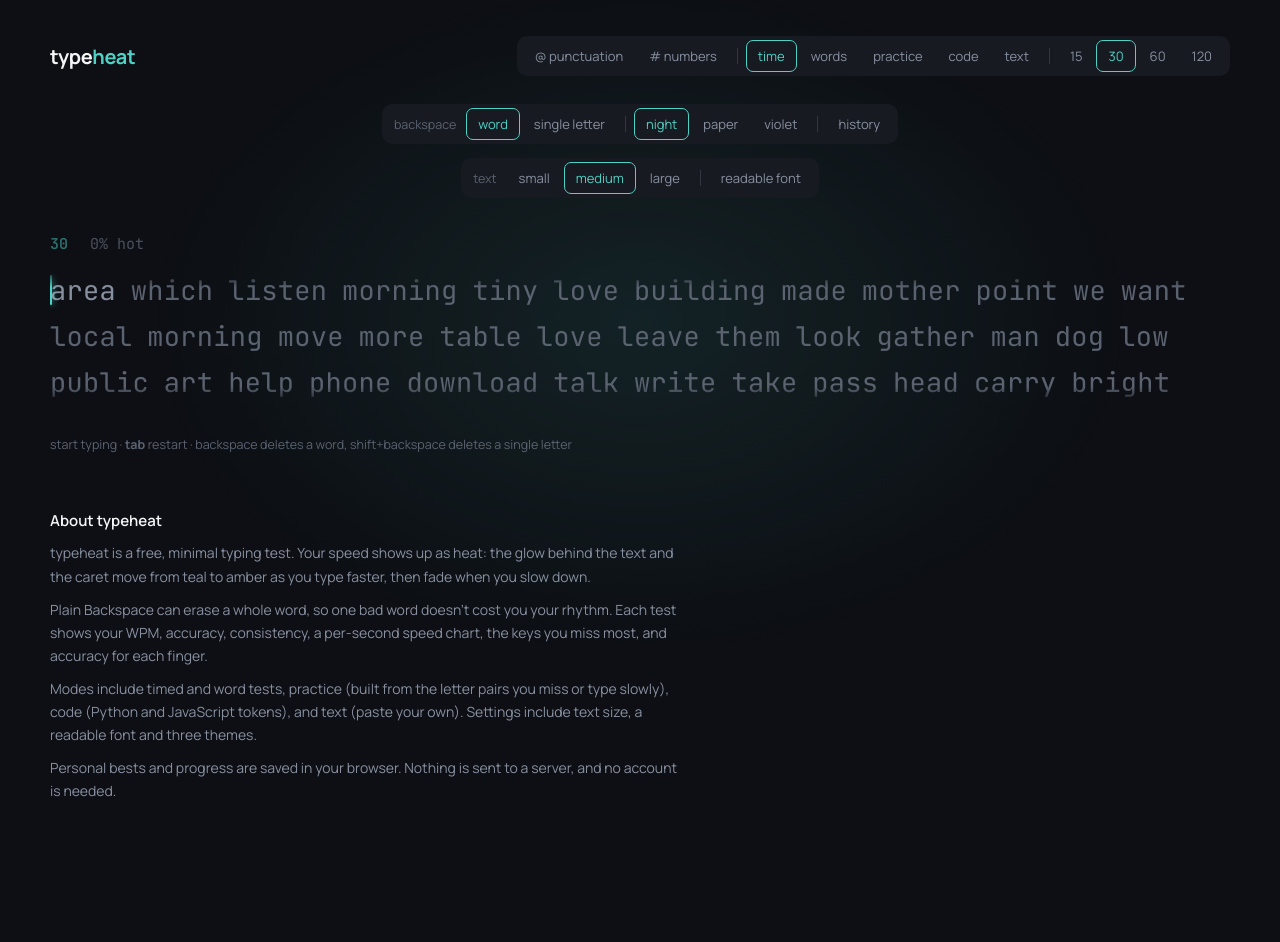
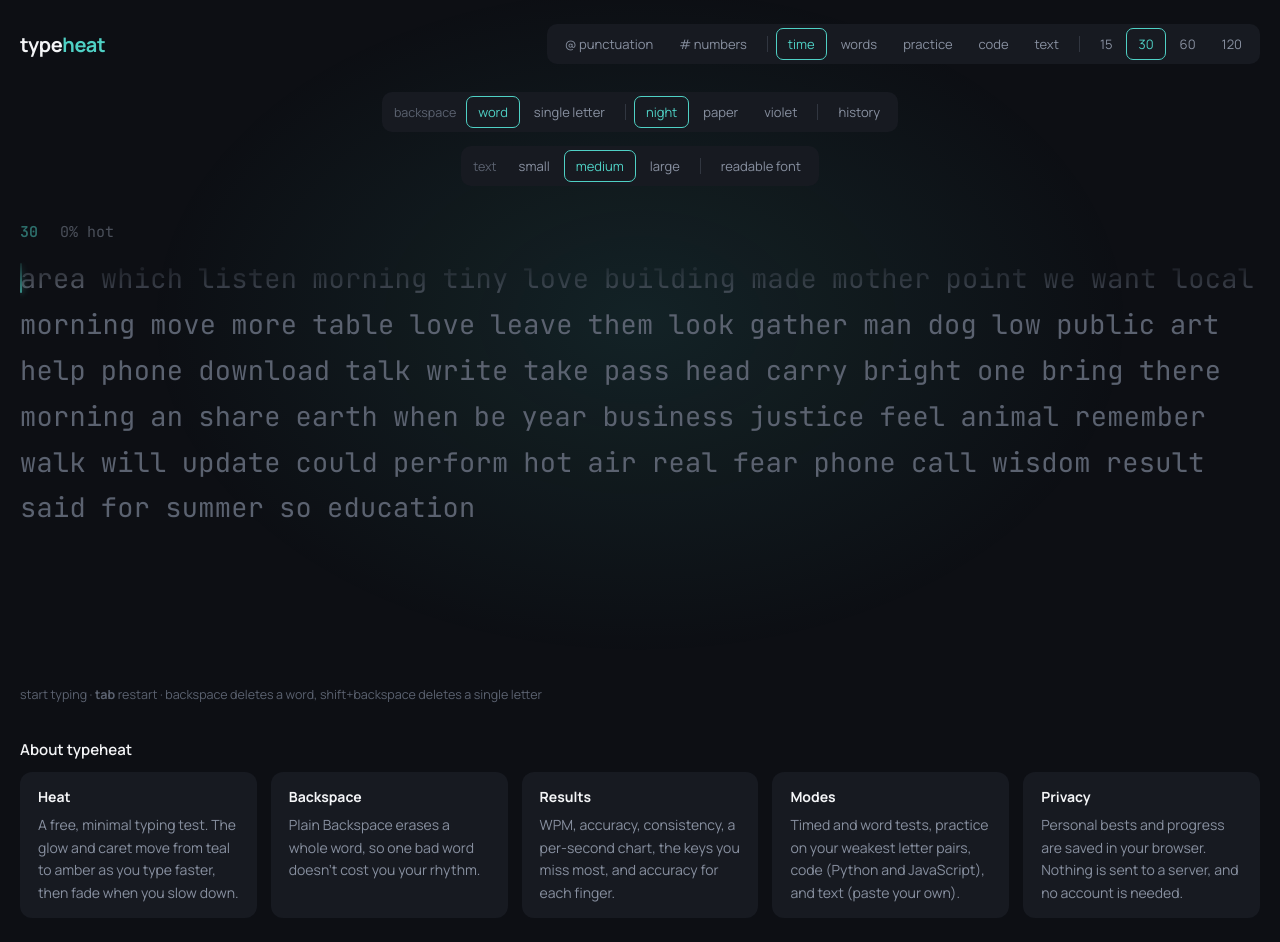
Before and after one commit to Sabyasachi-Kashyap/typeheat, a React (Vite) app: page / in a window 1280 px wide. Before the commit the page ends 838 px from the top, so only its background shows below. Built offline with nearby package versions, Linux system fonts and the light colour scheme.

Commit message:
Refactor App component layout and styles
Updated layout and styling for the main app component.

```diff
--- a/src/App.jsx
+++ b/src/App.jsx
@@ -215,7 +215,7 @@ export default function TypingTest(){
   const vars={"--grid":dark?"rgba(255,255,255,.09)":"rgba(0,0,0,.12)","--s1":pal[0],"--s2":pal[1],"--s3":pal[2],"--bg":th.bg,"--panel":th.panel,"--fg":th.fg,"--dim":th.dim,"--mid":th.mid,"--err":th.err,"--hc":`rgb(${th.cool})`};
   const readable=cfg.font==="readable";
   const hintBs=cfg.bs==="word"?"backspace deletes a word, shift+backspace deletes a single letter":"backspace deletes a single letter, ctrl+backspace a word";
-  return <div ref={rootRef} style={{...vars,background:"var(--bg)",color:"var(--fg)",minHeight:"100vh",position:"relative",overflow:"hidden",fontFamily:"'Manrope',system-ui,sans-serif",padding:"36px 20px",display:"flex",justifyContent:"center",WebkitFontSmoothing:"antialiased"}}>
+  return <div ref={rootRef} style={{...vars,background:"var(--bg)",color:"var(--fg)",minHeight:"100vh",position:"relative",overflow:"hidden",fontFamily:"'Manrope',system-ui,sans-serif",padding:"24px 20px",display:"flex",justifyContent:"center",WebkitFontSmoothing:"antialiased"}}>
     <style>{`@import url('https://fonts.googleapis.com/css2?family=Manrope:wght@400;600;700&family=JetBrains+Mono:wght@400;600&family=Atkinson+Hyperlegible:wght@400;700&display=swap');
       *{box-sizing:border-box}.mono{font-family:'JetBrains Mono',monospace}
       .b{background:transparent;border:1px solid transparent;color:var(--mid);padding:6px 11px;border-radius:7px;font:inherit;font-size:13px;cursor:pointer;transition:color .15s,border-color .15s}
@@ -229,7 +229,7 @@ export default function TypingTest(){
       @media (prefers-reduced-motion:reduce){.caret,.b{transition:none}}
       @media (max-width:560px){.bar{justify-content:center}.sep{display:none}}`}</style>
     <div ref={glowRef} style={{position:"fixed",inset:0,pointerEvents:"none"}}/>
-    <div style={{width:"100%",maxWidth:1180,position:"relative"}}>
+    <div style={{width:"100%",maxWidth:1600,position:"relative"}}>
       <div style={{display:"flex",justifyContent:"space-between",alignItems:"center",marginBottom:28,flexWrap:"wrap",gap:10}}>
         <div style={{fontWeight:700,fontSize:20,letterSpacing:"-.02em"}}>type<span style={{color:"var(--hc)"}}>heat</span></div>
         <div className="bar" style={{opacity:running?0:1,pointerEvents:running?"none":"auto"}}>
@@ -279,7 +279,7 @@ export default function TypingTest(){
           <span style={{color:"var(--hc)",fontWeight:600}}>{live}</span><span ref={hotRef}>0% hot</span>
         </div>
         <div ref={boxRef} onClick={()=>touchRef.current?.focus()} className={readable?undefined:"mono"}
-          style={{position:"relative",height:"5.1em",overflow:"hidden",WebkitMaskImage:"linear-gradient(transparent,#000 14%,#000 86%,transparent)",maskImage:"linear-gradient(transparent,#000 14%,#000 86%,transparent)",fontSize:SIZES[cfg.size],lineHeight:1.7,letterSpacing:readable?".02em":".3px",fontFamily:readable?"'Atkinson Hyperlegible',system-ui,sans-serif":"'JetBrains Mono',monospace"}}>
+          style={{position:"relative",height:"min(50vh,540px)",overflow:"hidden",WebkitMaskImage:"linear-gradient(transparent,#000 14%,#000 86%,transparent)",maskImage:"linear-gradient(transparent,#000 14%,#000 86%,transparent)",fontSize:SIZES[cfg.size],lineHeight:1.7,letterSpacing:readable?".02em":".3px",fontFamily:readable?"'Atkinson Hyperlegible',system-ui,sans-serif":"'JetBrains Mono',monospace"}}>
           <div ref={wrapRef} style={{display:"flex",flexWrap:"wrap",gap:"0 .55em",transition:"transform .22s cubic-bezier(.22,.61,.36,1)",willChange:"transform"}}>
             {words.slice(0,index+70).map((w,i)=><Word key={i} wi={i} w={w} t={typed[i]||""} cur={i===index} refs={wref}/>)}
           </div>
@@ -340,12 +340,15 @@ export default function TypingTest(){
           {result.pairs.length>0&&<button className="b" style={{padding:"10px 20px",fontSize:14}} onClick={()=>set({mode:"practice",amount:25})}>practice weak pairs</button>}
         </div>
       </div>}
-      <section aria-label="About typeheat" style={{marginTop:56,fontSize:14,lineHeight:1.65,color:"var(--mid)",maxWidth:640,opacity:running?0:1,transition:"opacity .25s"}}>
-        <h2 style={{fontSize:15,color:"var(--fg)",fontWeight:600,margin:"0 0 8px"}}>About typeheat</h2>
-        <p style={{margin:"0 0 10px"}}>typeheat is a free, minimal typing test. Your speed shows up as heat: the glow behind the text and the caret move from teal to amber as you type faster, then fade when you slow down.</p>
-        <p style={{margin:"0 0 10px"}}>Plain Backspace can erase a whole word, so one bad word doesn't cost you your rhythm. Each test shows your WPM, accuracy, consistency, a per-second speed chart, the keys you miss most, and accuracy for each finger.</p>
-        <p style={{margin:"0 0 10px"}}>Modes include timed and word tests, practice (built from the letter pairs you miss or type slowly), code (Python and JavaScript tokens), and text (paste your own). Settings include text size, a readable font and three themes.</p>
-        <p style={{margin:0}}>Personal bests and progress are saved in your browser. Nothing is sent to a server, and no account is needed.</p>
+      <section aria-label="About typeheat" style={{marginTop:36,opacity:running?0:1,transition:"opacity .25s"}}>
+        <h2 style={{fontSize:15,color:"var(--fg)",fontWeight:600,margin:"0 0 12px"}}>About typeheat</h2>
+        <div style={{display:"grid",gridTemplateColumns:"repeat(auto-fit,minmax(220px,1fr))",gap:14,fontSize:14,lineHeight:1.6,color:"var(--mid)"}}>
+          <div className="card"><b style={{color:"var(--fg)"}}>Heat</b><p style={{margin:"6px 0 0"}}>A free, minimal typing test. The glow and caret move from teal to amber as you type faster, then fade when you slow down.</p></div>
+          <div className="card"><b style={{color:"var(--fg)"}}>Backspace</b><p style={{margin:"6px 0 0"}}>Plain Backspace erases a whole word, so one bad word doesn't cost you your rhythm.</p></div>
+          <div className="card"><b style={{color:"var(--fg)"}}>Results</b><p style={{margin:"6px 0 0"}}>WPM, accuracy, consistency, a per-second chart, the keys you miss most, and accuracy for each finger.</p></div>
+          <div className="card"><b style={{color:"var(--fg)"}}>Modes</b><p style={{margin:"6px 0 0"}}>Timed and word tests, practice on your weakest letter pairs, code (Python and JavaScript), and text (paste your own).</p></div>
+          <div className="card"><b style={{color:"var(--fg)"}}>Privacy</b><p style={{margin:"6px 0 0"}}>Personal bests and progress are saved in your browser. Nothing is sent to a server, and no account is needed.</p></div>
+        </div>
       </section>
     </div>
   </div>;
```
